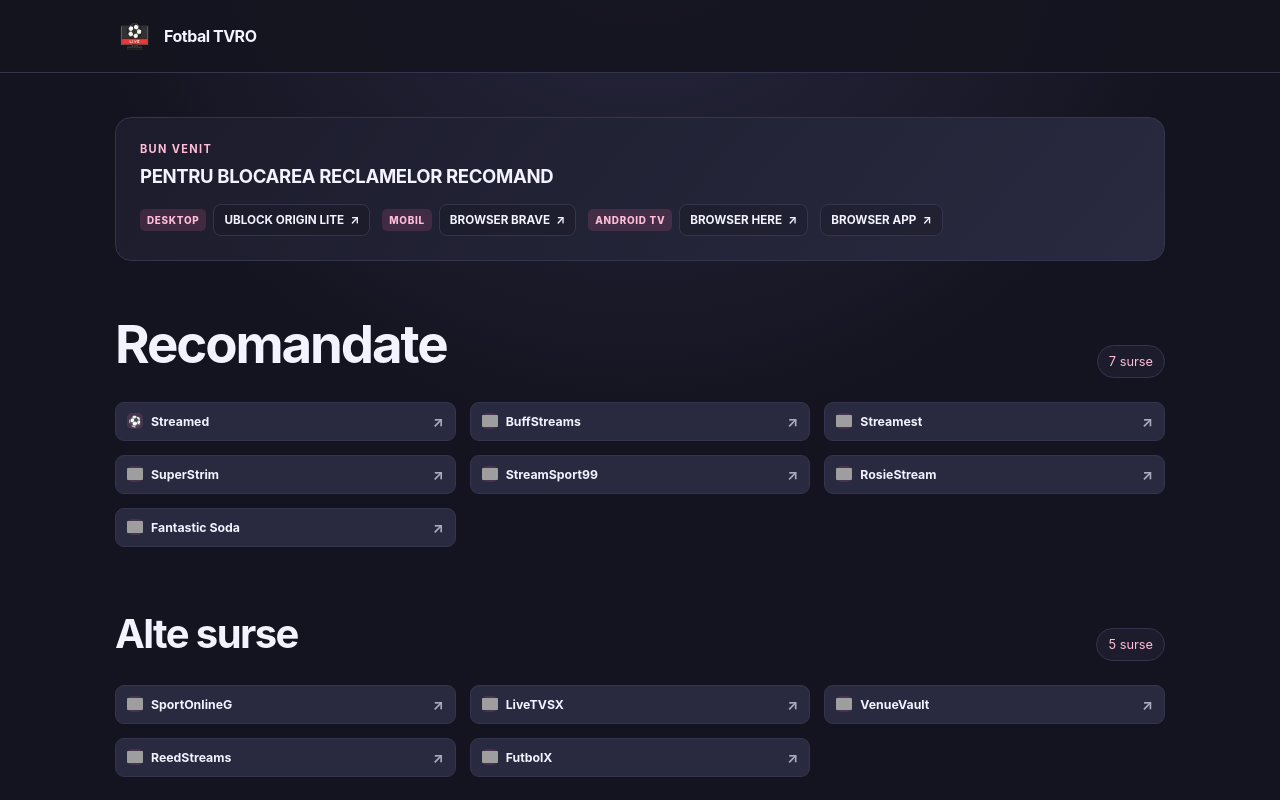
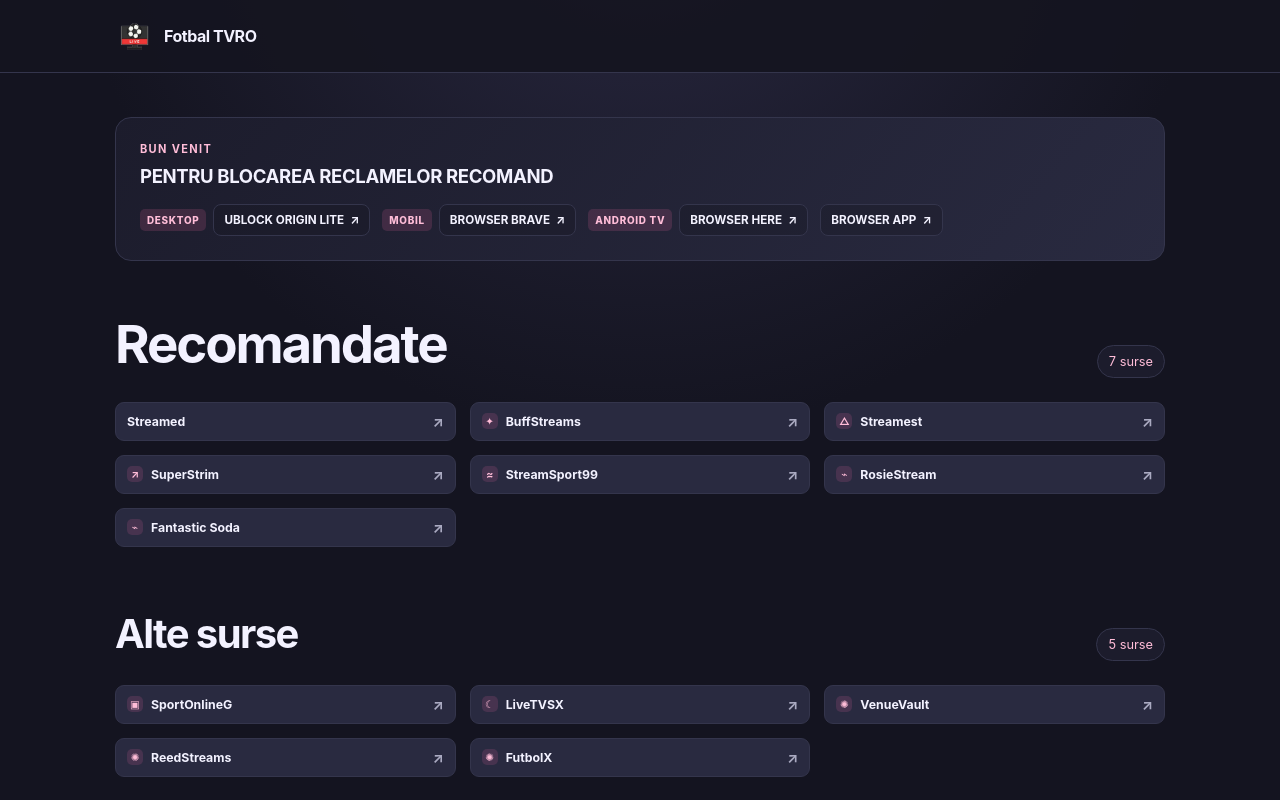
Before and after one commit to TZACANEL/fotbaltvro, a React (Vite) app: page / in a window 1280 px wide. Shown: the top 800 px of the page. Built offline with nearby package versions, Linux system fonts and the light colour scheme; grey boxes are pictures that could not be loaded.

Commit message:
Refactor code structure for improved readability and maintainability

```diff
--- a/src/components/ChannelCard.jsx
+++ b/src/components/ChannelCard.jsx
@@ -6,20 +6,32 @@ function getChannelIconCandidates(channel) {
     return [channel.icon];
   }
 
+  if (typeof channel.icon === "string" && !/^(https?:\/\/|data:)/i.test(channel.icon)) {
+    return [channel.icon];
+  }
+
   if (isValidUrl(channel.url)) {
     try {
-      const host = new URL(channel.url).hostname.replace(/^www\./i, "");
+      const url = new URL(channel.url);
+      const host = url.hostname.replace(/^www\./i, "");
+      const origin = `${url.protocol}//${url.host}`;
+
       return [
-        `https://${host}/favicon.ico`,
-        `https://icons.duckduckgo.com/ip3/${host}.ico`,
-        `https://www.google.com/s2/favicons?domain=${host}&sz=64`
+        `${origin}/favicon.ico`,
+        `${origin}/favicon.png`,
+        `${origin}/apple-touch-icon.png`,
+        `${origin}/apple-touch-icon-precomposed.png`,
+        `https://www.google.com/s2/favicons?domain_url=${encodeURIComponent(channel.url)}&sz=64`,
+        `https://www.google.com/s2/favicons?domain=${host}&sz=64`,
+        `https://icon.horse/icon/${host}?size=small`,
+        `https://icons.duckduckgo.com/ip3/${host}.ico`
       ];
     } catch {
       // ignore invalid URL parsing and fall through
     }
   }
 
-  return [channel.icon || "⚽"];
+  return [];
 }
 
 function ChannelCard({ channel, buttonLabel, invalidUrlLabel, labels }) {
@@ -28,11 +40,12 @@ function ChannelCard({ channel, buttonLabel, invalidUrlLabel, labels }) {
   const name = channel.name || labels.fallbackChannelName;
   const iconCandidates = getChannelIconCandidates(channel);
   const [iconIndex, setIconIndex] = useState(0);
-  const resolvedIcon = iconIndex < iconCandidates.length ? iconCandidates[iconIndex] : "⚽";
+  const resolvedIcon = iconIndex < iconCandidates.length ? iconCandidates[iconIndex] : null;
   const iconLooksLikeUrl = typeof resolvedIcon === "string" && /^(https?:\/\/|data:)/i.test(resolvedIcon);
+  const isEmojiFallback = typeof channel.icon === "string" && !/^(https?:\/\/|data:)/i.test(channel.icon);
 
   const renderIcon = () => {
-    if (!resolvedIcon) return "⚽";
+    if (resolvedIcon === null) return null;
     if (iconLooksLikeUrl) {
       return <img
         src={resolvedIcon}
@@ -40,7 +53,7 @@ function ChannelCard({ channel, buttonLabel, invalidUrlLabel, labels }) {
         width="16"
         height="16"
         onError={() => {
-          setIconIndex((current) => Math.min(current + 1, iconCandidates.length));
+          setIconIndex((current) => (current + 1 >= iconCandidates.length ? iconCandidates.length : current + 1));
         }}
         style={{ display: "block", width: 16, height: 16, objectFit: "contain", borderRadius: 4 }}
       />;
@@ -50,9 +63,9 @@ function ChannelCard({ channel, buttonLabel, invalidUrlLabel, labels }) {
 
   return <article className="channel-card">
     {enabled ? <a className="channel-button" href={channel.url} target="_blank" rel="noopener noreferrer" aria-label={`${buttonLabel}: ${name}, ${category}`}>
-      <span className="channel-identity"><span className="channel-icon" aria-hidden="true">{renderIcon()}</span><span className="channel-name">{name}</span><span className="sr-only"> — {category}</span></span>
+      <span className="channel-identity">{renderIcon() ? <span className="channel-icon" aria-hidden="true">{renderIcon()}</span> : null}<span className="channel-name">{name}</span><span className="sr-only"> — {category}</span></span>
       <span className="channel-arrow" aria-hidden="true">↗</span>
-    </a> : <span className="channel-button channel-button--disabled" aria-disabled="true"><span className="channel-identity"><span className="channel-icon" aria-hidden="true">{renderIcon()}</span><span className="channel-name">{name}</span></span><span>{invalidUrlLabel}</span></span>}
+    </a> : <span className="channel-button channel-button--disabled" aria-disabled="true"><span className="channel-identity">{renderIcon() ? <span className="channel-icon" aria-hidden="true">{renderIcon()}</span> : null}<span className="channel-name">{name}</span></span><span>{invalidUrlLabel}</span></span>}
   </article>;
 }
 
```
Also changed, not shown: 2 other files (tests, documents, lock files or other folders).
